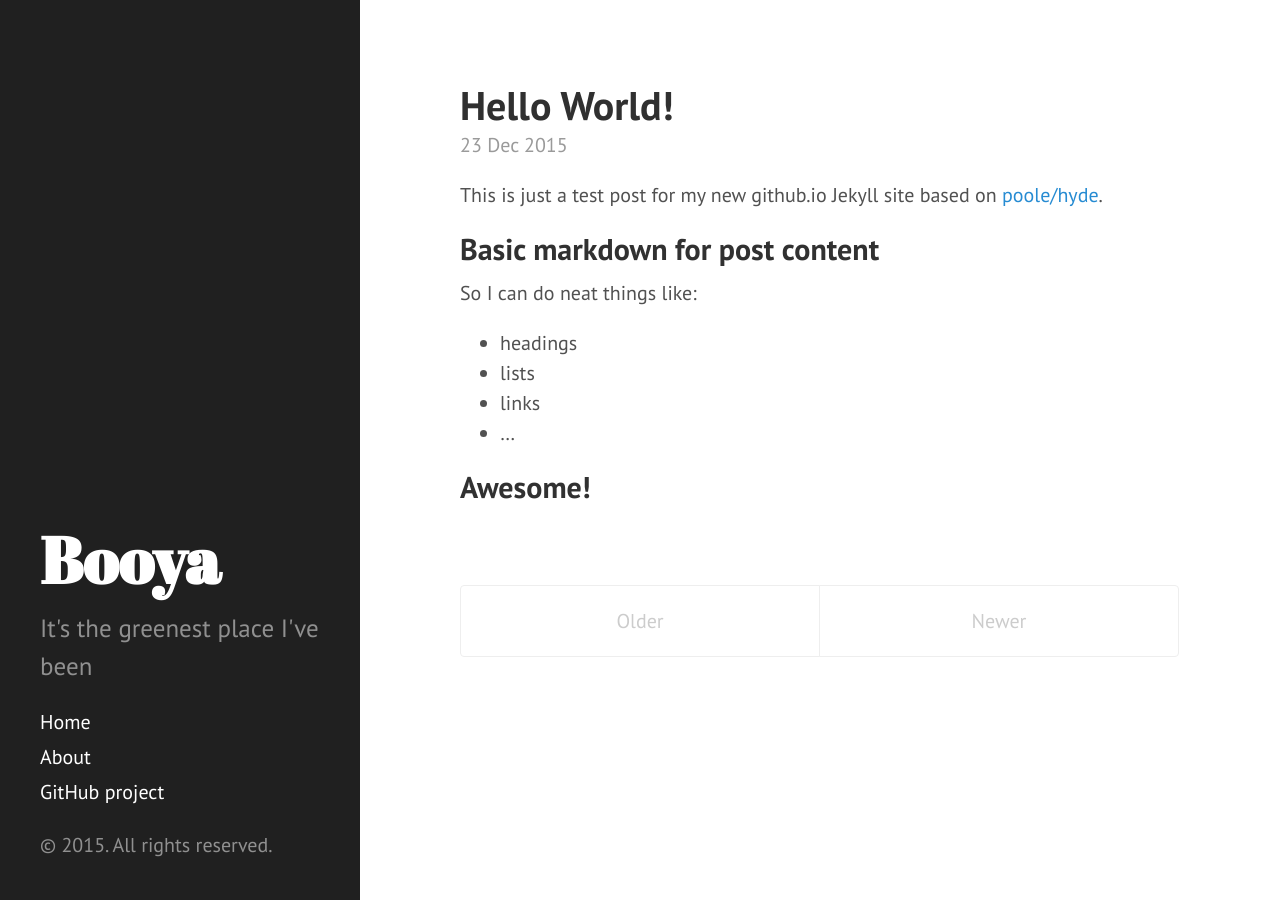
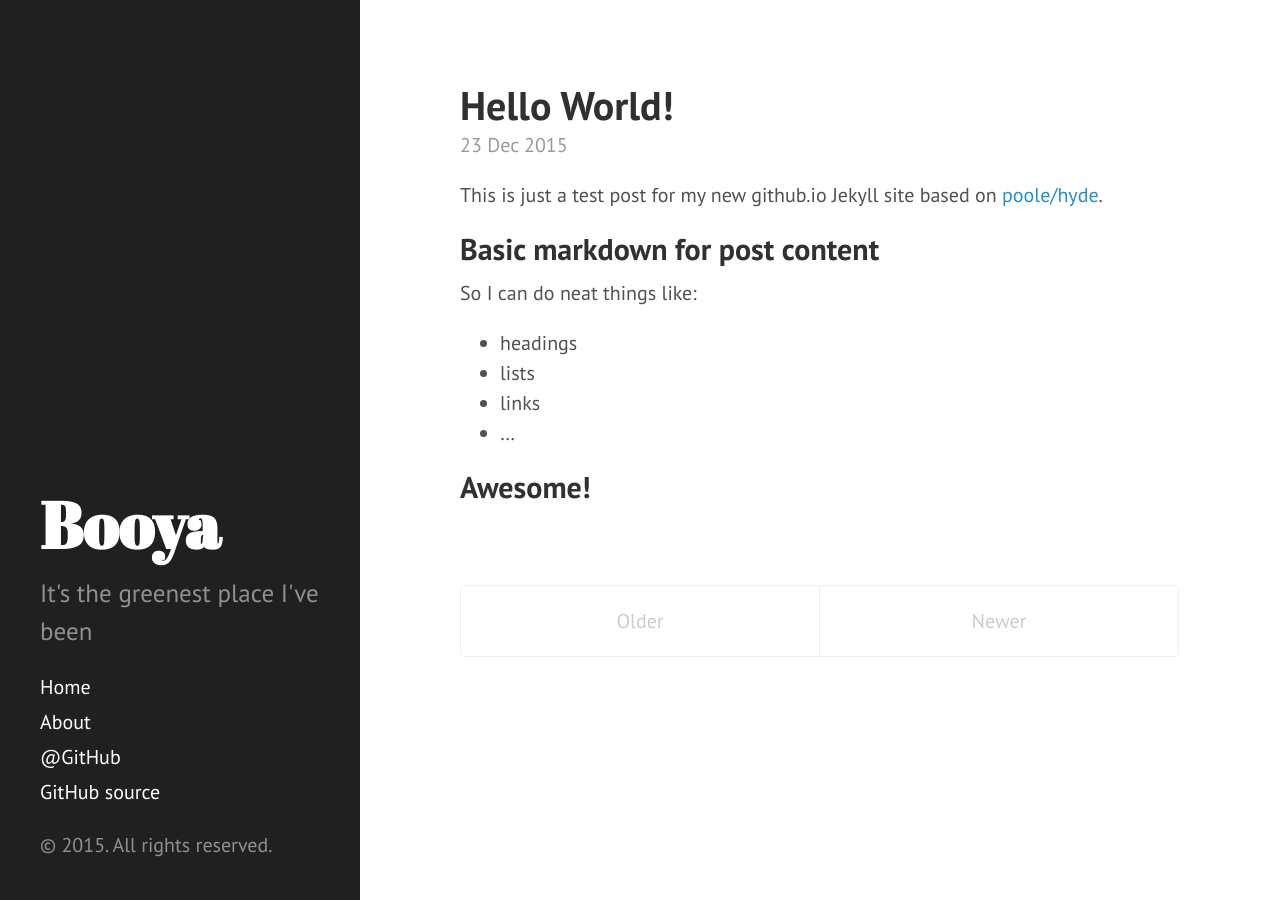
Before and after one commit to richardsc/richardsc.github.io, a Jekyll site: the page built from index.html, in a window 1280 px wide. Built offline with Jekyll 4.4.1, drawn with Linux system fonts in a browser that asks for light colours; Markdown is read by kramdown in place of the engine named in the settings; the list of posts is cut into pages by our own code.

Commit message:
sidebar update

```diff
--- a/_config.yml
+++ b/_config.yml
@@ -23,4 +23,5 @@ paginate:         5
 version:          2.1.0
 
 github:
+  home:	          https://github.com/richardsc/
   repo:           https://github.com/richardsc/richardsc.github.io
--- a/_includes/sidebar.html
+++ b/_includes/sidebar.html
@@ -26,7 +26,8 @@
         {% endif %}
       {% endfor %}
 
-      <a class="sidebar-nav-item" href="{{ site.github.repo }}">GitHub project</a>
+      <a class="sidebar-nav-item" href="{{ site.github.home }}">@GitHub</a>
+      <a class="sidebar-nav-item" href="{{ site.github.repo }}">GitHub source</a>
     </nav>
 
     <p>&copy; {{ site.time | date: '%Y' }}. All rights reserved.</p>
```
